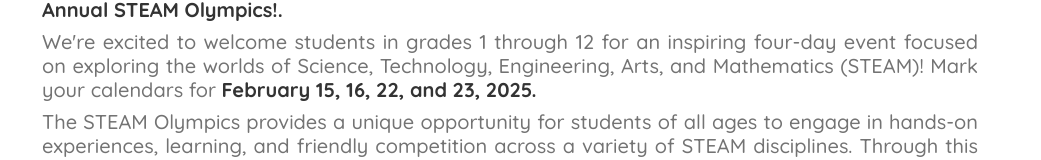
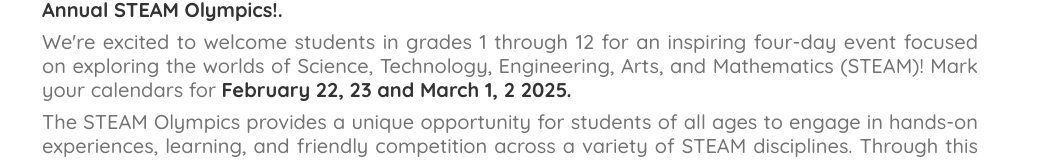
Before and after one commit to RahulVarunGit/mcia-react, a React (Create React App) app: page /steam in a window 1280 px wide. Shown: the part 565-725 px from the top of the page, without its empty margins (130-1171 px from the left). Built offline with nearby package versions, Linux system fonts and the light colour scheme.

Commit message:
steam date updates on main site

```diff
--- a/src/javascript/steam.js
+++ b/src/javascript/steam.js
@@ -5,7 +5,6 @@ import STEAMnav from '.././STEAM-Nav';
 const steam = () => {
 
   return (
-
 
 
 
@@ -37,7 +36,7 @@ const steam = () => {
       </div>
 
       <div>
-        <h5 className="justify c737373">We're excited to welcome students in grades 1 through 12 for an inspiring four-day event focused on exploring the worlds of Science, Technology, Engineering, Arts, and Mathematics (STEAM)! Mark your calendars for <b>February 15, 16, 22, and 23, 2025.</b></h5>
+        <h5 className="justify c737373">We're excited to welcome students in grades 1 through 12 for an inspiring four-day event focused on exploring the worlds of Science, Technology, Engineering, Arts, and Mathematics (STEAM)! Mark your calendars for <b>February 22, 23 and March 1, 2 2025.</b></h5>
       </div>
 
       <div>
@@ -425,6 +424,7 @@ const steam = () => {
 
 
 
+
   );
 }
 export default steam;
```
